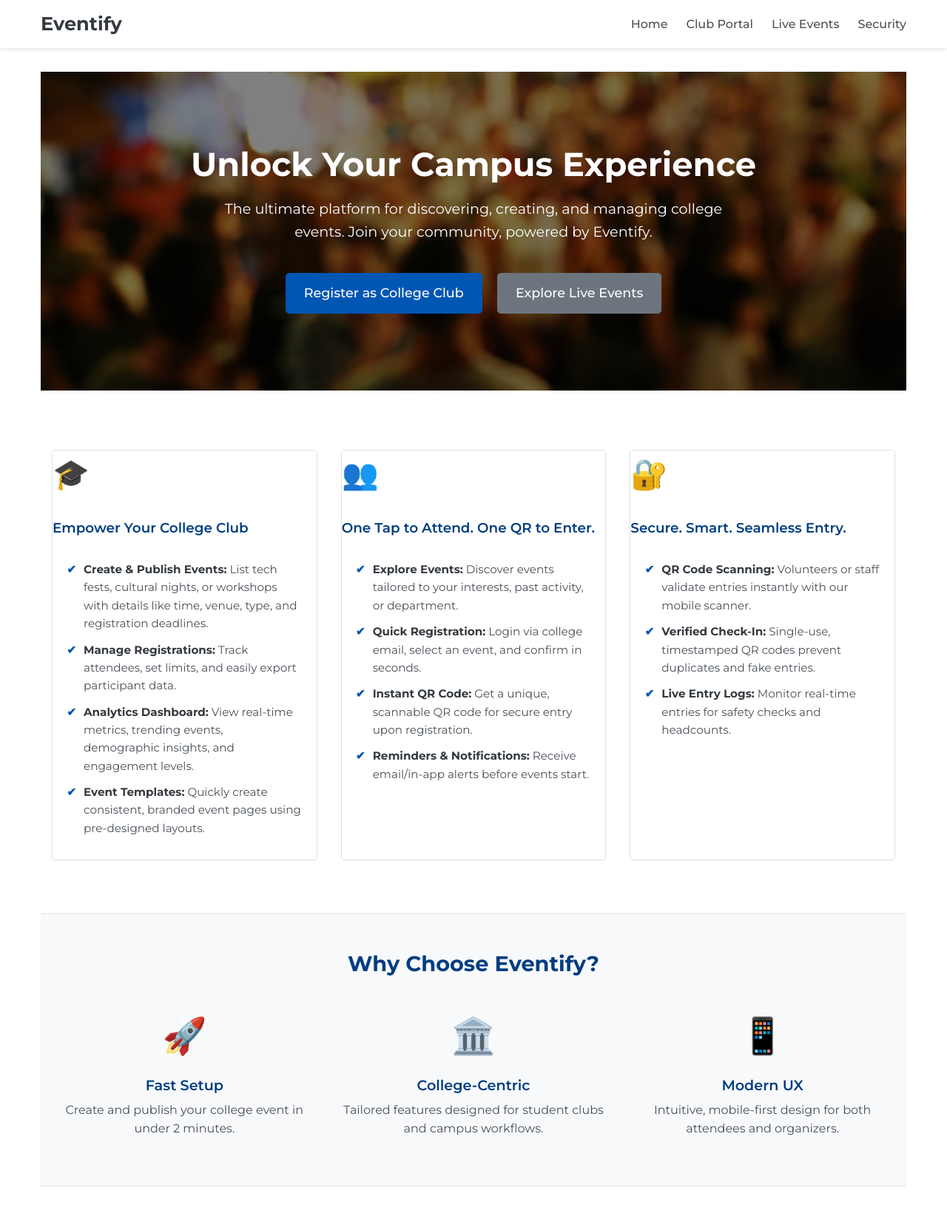
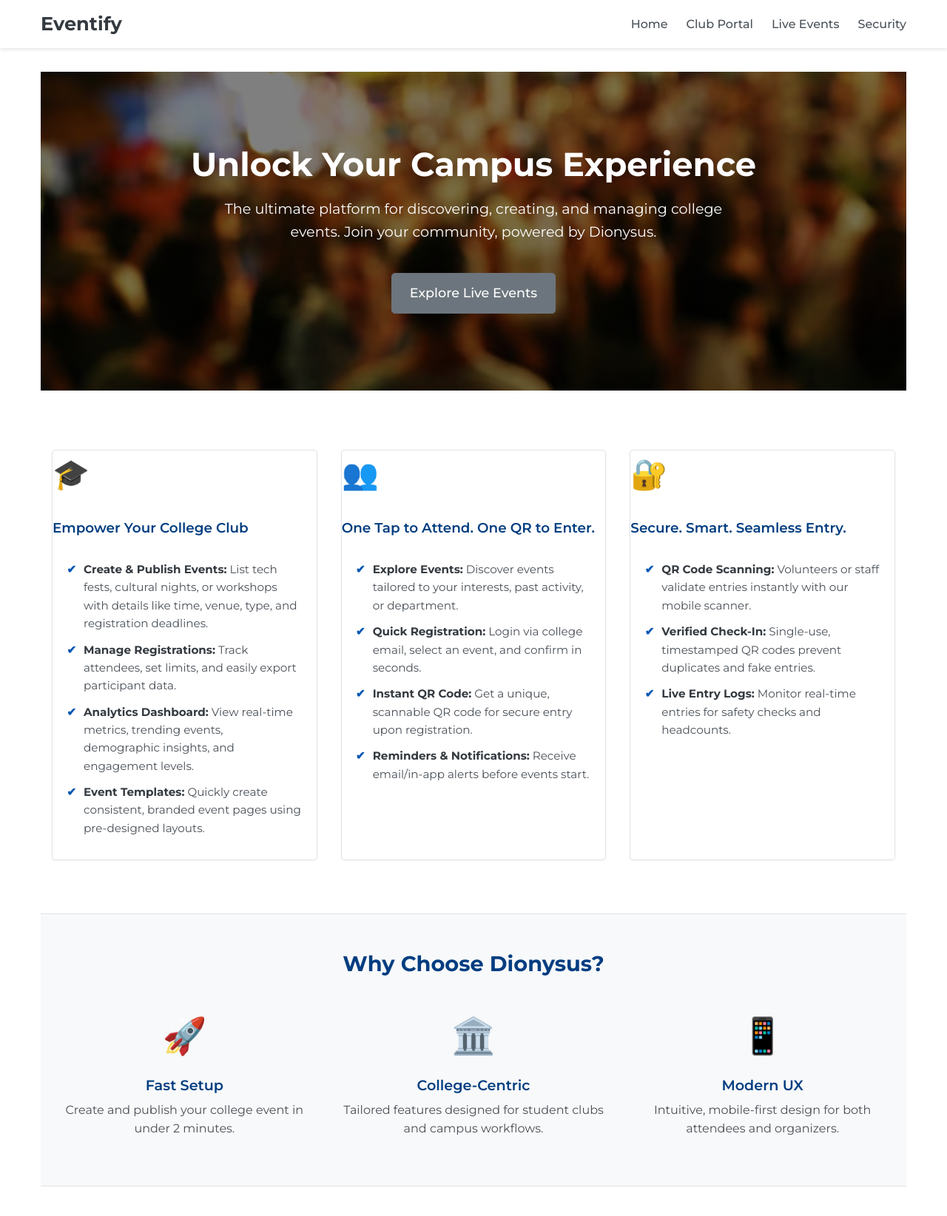
Before and after one commit to Geet-Prince/direct-download-eventify, a Flask app: page / in a window 1280 px wide. Shown: the top 1644 px of the page at 74% size. Run offline with Flask 2, Linux system fonts and the light colour scheme; some libraries are stand-ins or nearby versions.

Commit message:
Update index.html

```diff
--- a/templates/index.html
+++ b/templates/index.html
@@ -1,7 +1,7 @@
 {% extends "layout.html" %}
 
 {% block title %}
-    Eventify - Your College Event Platform
+    Dionysus - Your College Event Platform
 {% endblock %}
 
 {% block content %}
@@ -10,9 +10,10 @@
 <section class="hero-section">
     <div class="container">
         <h1>Unlock Your Campus Experience</h1>
-        <p>The ultimate platform for discovering, creating, and managing college events. Join your community, powered by Eventify.</p>
+        <p>The ultimate platform for discovering, creating, and managing college events. Join your community, powered by Dionysus.</p>
         <div class="cta-buttons">
-            <a href="{{ url_for('club_register') }}" class="btn btn-primary btn-lg">Register as College Club</a>
+            {# Correctly commented out using Jinja2 comments #}
+            {# <a href="{{ url_for('club_register') }}" class="btn btn-primary btn-lg">Register as College Club</a> #}
             <a href="{{ url_for('live_events') }}" class="btn btn-secondary btn-lg">Explore Live Events</a>
         </div>
     </div>
@@ -71,9 +72,9 @@
 </section>
 
 
-{# --- Why Eventify Section --- #}
+{# --- Why Dionysus Section --- #}
 <section id="why-us" class="why-us-section container section-padding bg-light"> {# Add a light background #}
-    <h2 class="text-center section-title">Why Choose Eventify?</h2>
+    <h2 class="text-center section-title">Why Choose Dionysus?</h2>
      <div class="why-us-grid">
          <div class="why-us-item text-center">
              <div class="why-us-icon">🚀</div> {# Emoji or replace with font icon later #}
@@ -103,7 +104,7 @@
         <div class="gallery-item"><img src="{{ url_for('static', filename='img/placeholder-event3.jpg') }}" alt="Event Highlight 3"></div>
         {# Add more images as needed #}
     </div>
-    <p class="text-center" style="margin-top: 1rem;"><small>See the vibrant events managed through Eventify!</small></p>
+    <p class="text-center" style="margin-top: 1rem;"><small>See the vibrant events managed through Dionysus!</small></p>
 </section>
 
 
@@ -113,7 +114,7 @@
     <div class="testimonials-grid">
         <blockquote class="testimonial-item card">
             <div class="card-body">
-                 <p>"Eventify made it so easy to manage 500+ registrations for our tech fest! The QR system was seamless."</p>
+                 <p>"Dionysus made it so easy to manage 500+ registrations for our tech fest! The QR system was seamless."</p>
             </div>
             <footer class="card-footer">- Aryan, Event Coordinator at NIET College</footer>
         </blockquote>
@@ -146,5 +147,4 @@
     </div>
 </section>
 
-
 {% endblock %}
```
